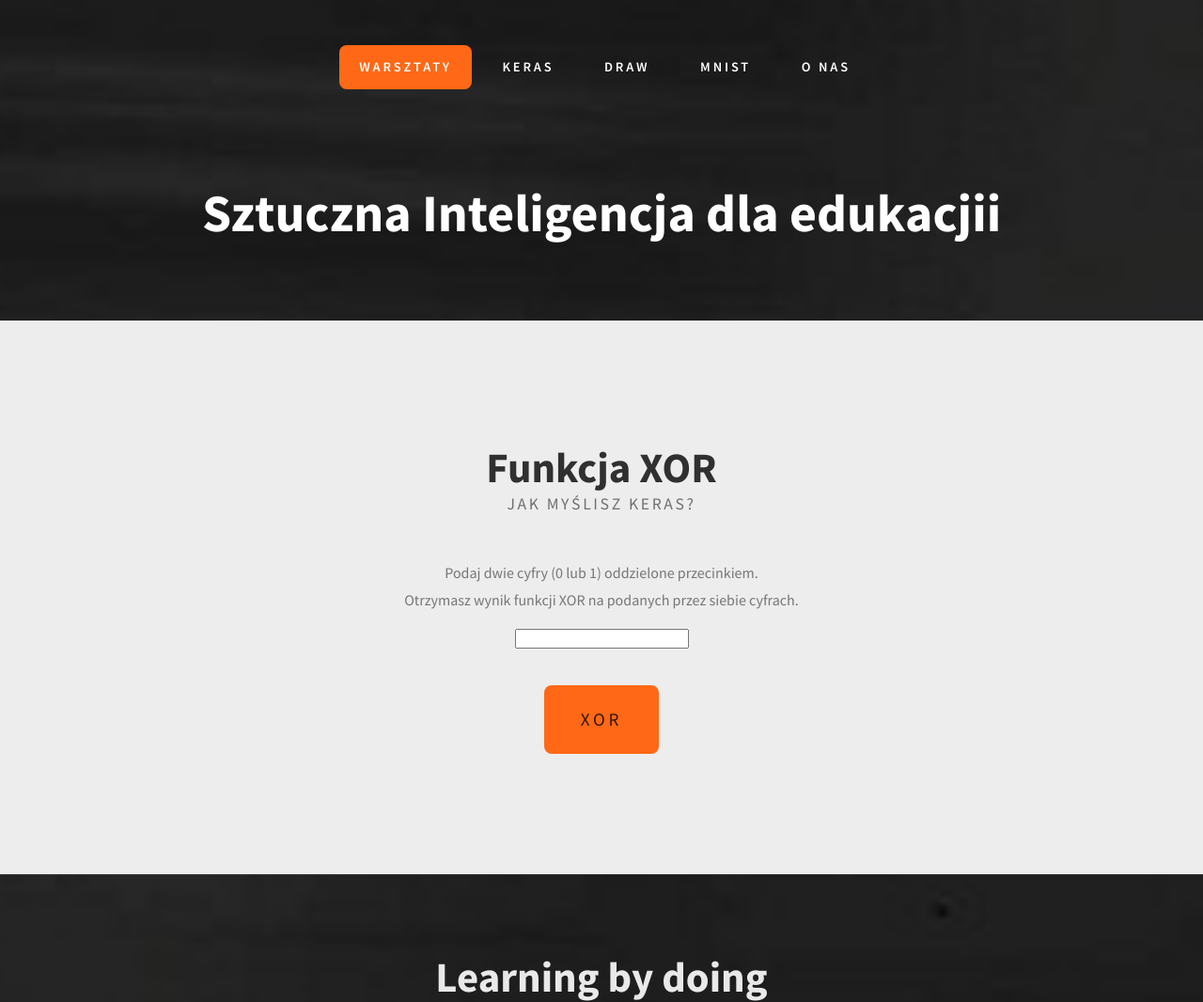
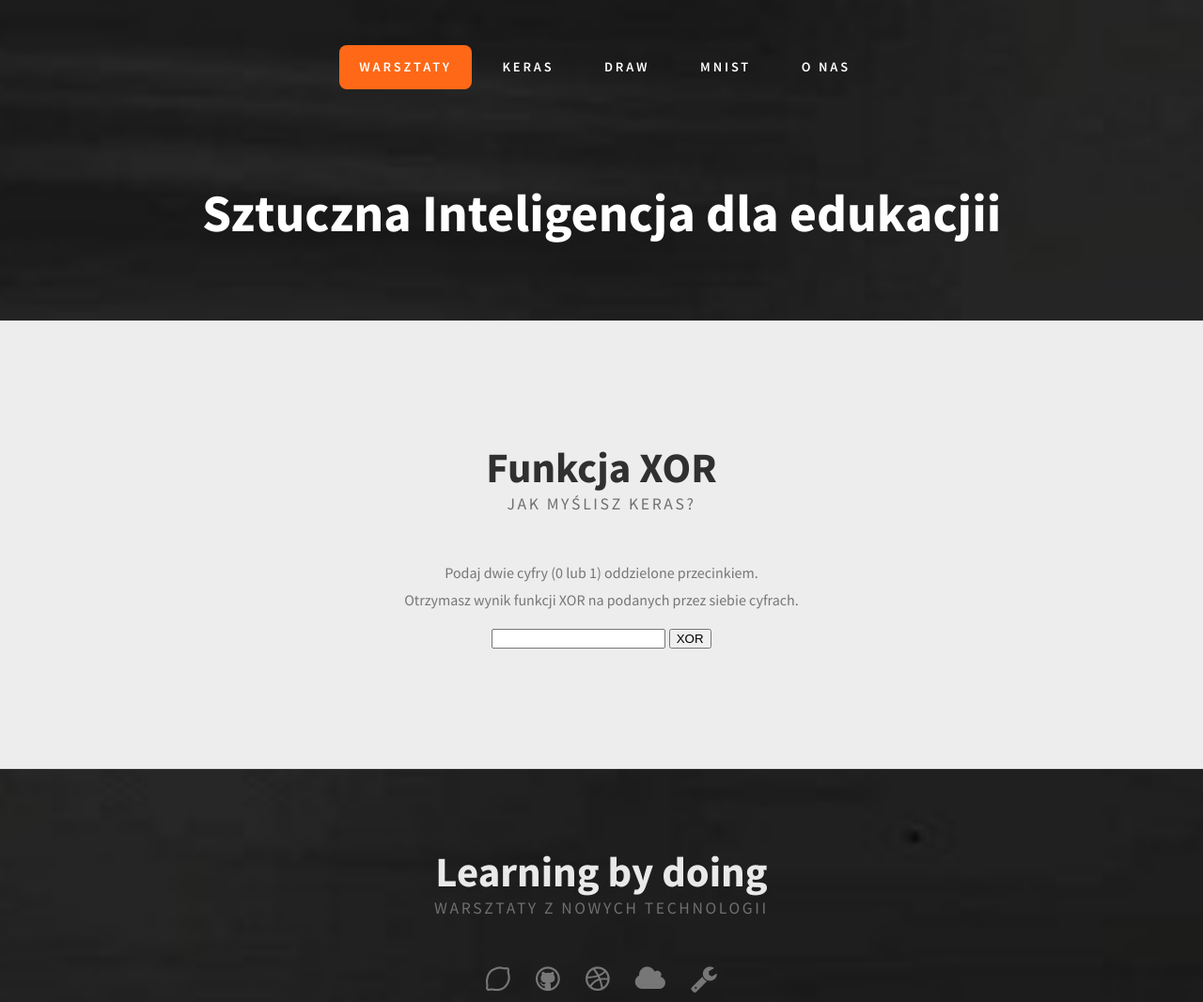
Before and after one commit to ajankowski/web_inference, a Flask app: page / in a window 1280 px wide. Shown: the top 1066 px of the page at 94% size. Run offline with Flask 2, Linux system fonts and the light colour scheme.

Commit message:
update button

```diff
--- a/templates/my_form.html
+++ b/templates/my_form.html
@@ -11,8 +11,10 @@
             Otrzymasz wynik funkcji XOR na podanych przez siebie cyfrach.</p>
         <form font-size=40 align=center action="/api" method="post">
             <input type="text" name="xor"></input>
+            <!-- adding button -->
+            <button type="submit" formmethod="post">XOR</button>
+            <!-- adding button -->
         </form>
-        <a href="/odpowiedz.html" class="button">XOR</a>
     </div>
 </div>
 
```
